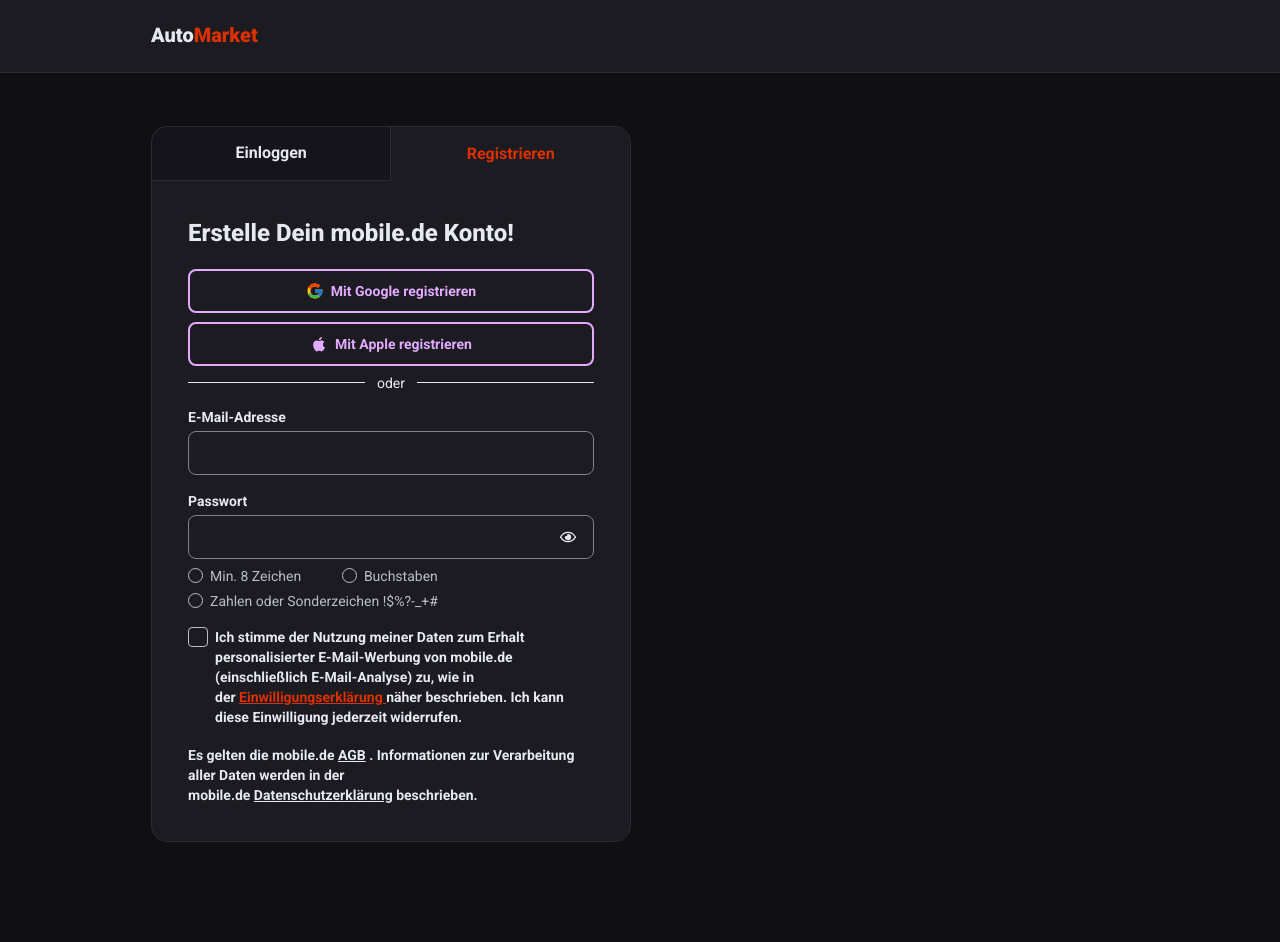
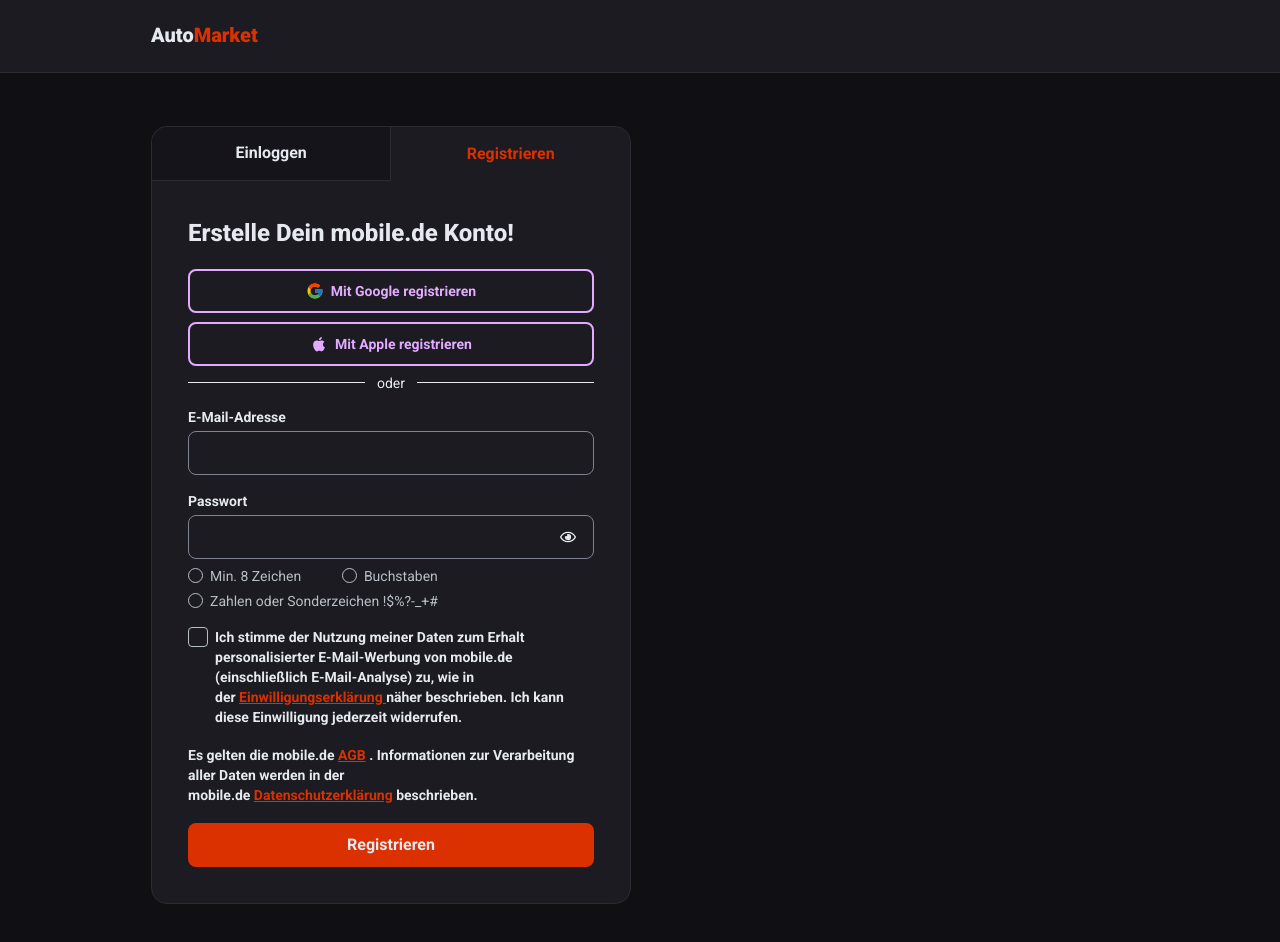
Before and after one commit to sh1xzyy/auto-market-frontend-v2, a Next.js app: page /auth in a window 1280 px wide. Both pictures are taken after a click on the button "Registrieren". Shown: the top 942 px of the page. Built offline with nearby package versions, Linux system fonts and the light colour scheme.

Commit message:
feat: add auth submit button

```diff
--- /dev/null
+++ b/src/modules/AuthCard/ui/AuthSubmitButton.jsx
@@ -0,0 +1,12 @@
+const AuthSubmitButton = ({ label }) => {
+	return (
+		<button
+			className='w-full py-lg-strong px-xl bg-orange rounded-md font-bold sm:px-lg-strong sm:py-lg sm:h-[44px] sm:text-md transition-colors linear duration-300 hover:bg-orange-dark'
+			type='submit'
+		>
+			{label}
+		</button>
+	)
+}
+
+export default AuthSubmitButton
--- a/src/modules/AuthCard/ui/LoginForm.jsx
+++ b/src/modules/AuthCard/ui/LoginForm.jsx
@@ -2,6 +2,7 @@
 import Link from 'next/link'
 import Input from '@/ui/input/Input'
 import PasswordInput from '@/ui/input/PasswordInput'
+import AuthSubmitButton from './AuthSubmitButton'
 
 const LoginForm = () => {
 	return (
@@ -26,9 +27,14 @@
 						label='Passwort'
 					/>
 
-					<Link className='block text-md font-bold underline mb-2lg' href='/'>
+					<Link
+						className='block text-md font-bold underline mb-lg-strong'
+						href='/'
+					>
 						Passwort vergessen?
 					</Link>
+
+					<AuthSubmitButton label='Anmelden' />
 				</Form>
 			)}
 		</Formik>
--- a/src/modules/AuthCard/ui/RegisterForm.jsx
+++ b/src/modules/AuthCard/ui/RegisterForm.jsx
@@ -5,6 +5,7 @@
 import RegisterFormCheckboxContent from './RegisterFormCheckboxContent'
 import Checkbox from '@/ui/Checkbox/Checkbox'
 import RegisterFormLegalText from './RegisterFormLegalText'
+import AuthSubmitButton from './AuthSubmitButton'
 
 const RegisterForm = () => {
 	return (
@@ -37,6 +38,8 @@
 					</Checkbox>
 
 					<RegisterFormLegalText />
+
+					<AuthSubmitButton label='Registrieren' />
 				</Form>
 			)}
 		</Formik>
--- a/src/modules/AuthCard/ui/RegisterFormLegalText.jsx
+++ b/src/modules/AuthCard/ui/RegisterFormLegalText.jsx
@@ -2,15 +2,15 @@
 
 const RegisterFormLegalText = () => {
 	return (
-		<div className='mb-2lg'>
+		<div className='mb-lg-strong'>
 			<p className='text-md font-bold leading-[20px]'>
 				Es gelten die mobile.de&nbsp;
-				<Link className='text-light-orange underline' href='/'>
+				<Link className='text-orange underline' href='/'>
 					AGB
 				</Link>
 				&nbsp;. Informationen zur Verarbeitung aller Daten werden in der
 				mobile.de&nbsp;
-				<Link className='text-light-orange underline' href='/'>
+				<Link className='text-orange underline' href='/'>
 					Datenschutzerklärung
 				</Link>
 				&nbsp;beschrieben.
```
